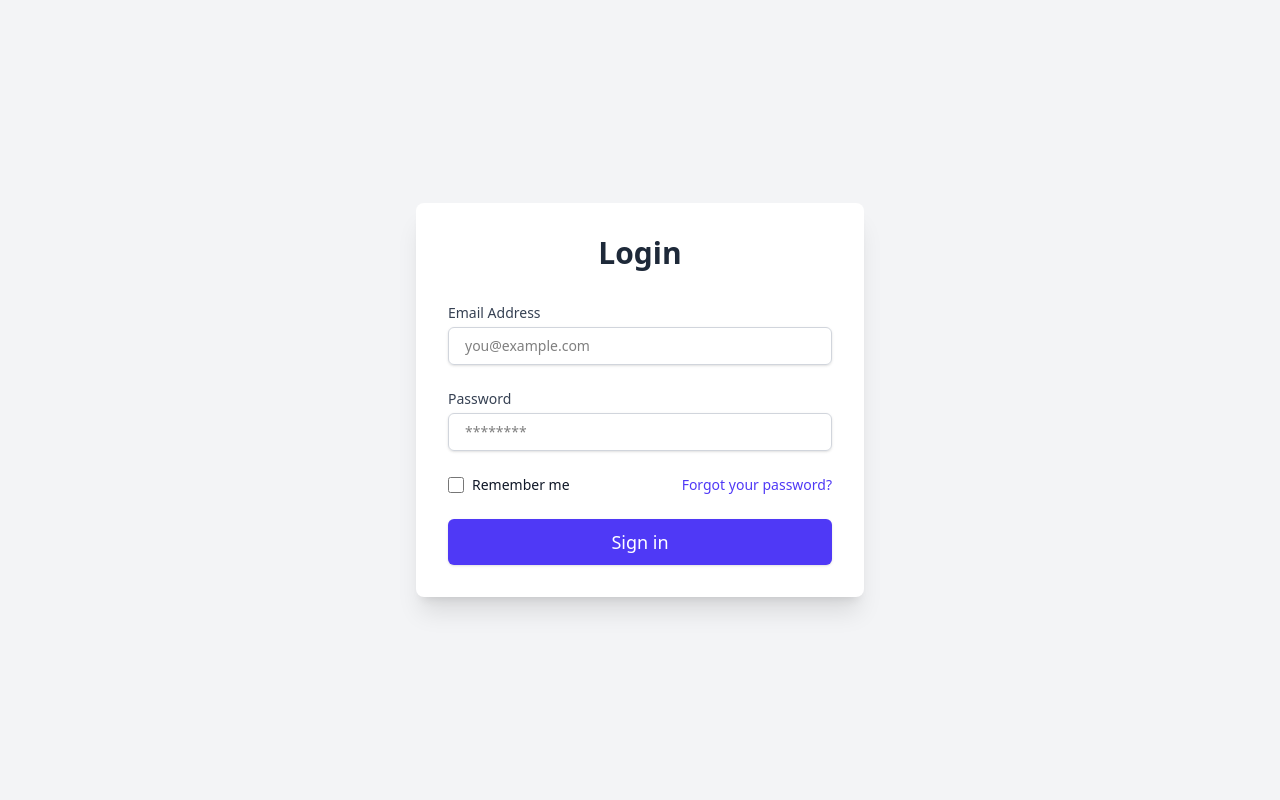
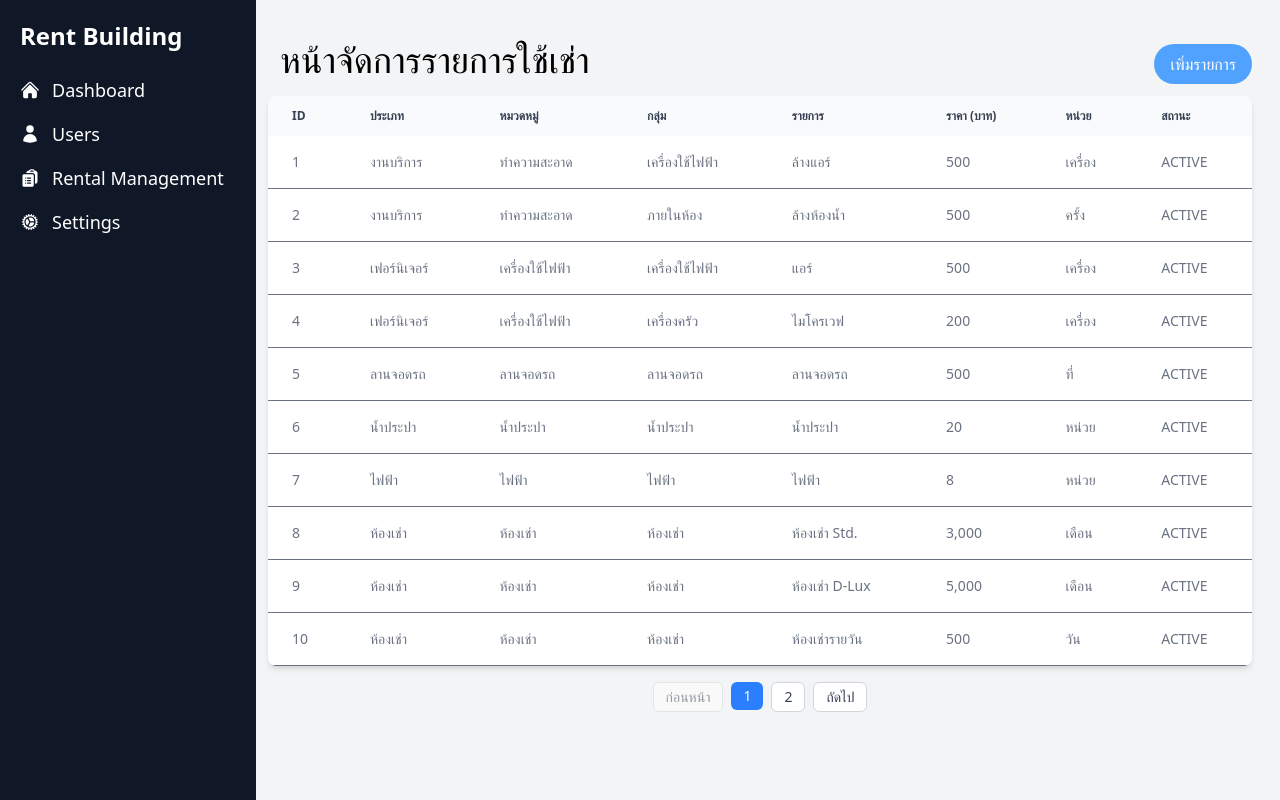
Before and after one commit to PakornPK/rent-building, a React (Vite) app: page /rental-management in a window 1280 px wide. Built offline with nearby package versions, Linux system fonts and the light colour scheme.

Commit message:
rename retal to retal-management

```diff
--- a/src/components/Pagination.jsx
+++ b/src/components/Pagination.jsx
@@ -1,7 +1,7 @@
 import React from 'react';
 
 const Pagination = ({ totalItems, pageSize, currentPage, onPageChange }) => {
-  const totalPages = Math.ceil(totalItems / pageSize);
+  const totalPages = Math?.ceil(totalItems / pageSize) || 1;
 
   // ถ้ามีหน้าเดียวก็นำ Pagination ออกไป
   if (totalPages <= 1) return null;
--- a/src/components/Sidebar.jsx
+++ b/src/components/Sidebar.jsx
@@ -1,5 +1,5 @@
 import { useState } from 'react';
-import { HomeIcon, UserIcon, CogIcon, BuildingOffice2Icon } from '@heroicons/react/24/solid'; // Example icons
+import { HomeIcon, UserIcon, CogIcon, ClipboardDocumentListIcon } from '@heroicons/react/24/solid'; // Example icons
 import { Link } from 'react-router';
 
 const Sidebar = () => {
@@ -50,9 +50,9 @@ const Sidebar = () => {
               </Link>
             </li>
             <li className='mb-4'>
-              <Link to="/rental" className='flex items-center text-lg hover:text-blue-400'>
-                <BuildingOffice2Icon className='h-5 w-5 mr-3' />
-                Rental
+              <Link to="/rental-management" className='flex items-center text-lg hover:text-blue-400'>
+                <ClipboardDocumentListIcon className='h-5 w-5 mr-3' />
+                Rental Management
               </Link>
             </li>
             <li className="mb-4">
--- a/src/components/Table.jsx
+++ b/src/components/Table.jsx
@@ -2,7 +2,7 @@ import React from 'react';
 
 const Table = ({ data, columns, pageSize, currentPage }) => {
   const startIndex = (currentPage - 1) * pageSize;
-  const currentData = data.slice(startIndex, startIndex + pageSize);
+  const currentData = data?.slice(startIndex, startIndex + pageSize) || [];
 
   return (
     <div className="overflow-x-auto shadow-md sm:rounded-lg">
--- a/src/pages/Rental.jsx
+++ /dev/null
@@ -1,60 +0,0 @@
-import React, { useState } from 'react'
-import Button from '../components/Button'
-import Modal from '../components/Modal';
-import UploadFile from '../components/UploadFile';
-
-function Rental() {
-    const [isModalOpen, setIsModalOpen] = useState(false);
-
-    return (
-        <>
-            <div className='text-2xl p-4'>จัดการค่าเช่า</div>
-            <div className='flex justify-end'>
-                <Button
-                    className="ml-3"
-                    onClick={() => setIsModalOpen(true)}
-                >
-                    เพิ่มห้องเช่า
-                </Button>
-            </div>
-
-            {isModalOpen && (
-                <Modal className="max-w-4xl">
-                    <div className='flex flex-col gap-3'>
-                        <div className='text-2xl p-4 text-center'>เพิ่มห้องเช่า</div>
-                        <div className='flex bg-neutral-200 p-3 gap-3 rounded-lg'>
-                            <div className='flex-1 border-r-1'>
-                                <label>Upload File (*.csv)</label>
-                                <div className='pr-3 pt-3'>
-                                    <UploadFile />
-                                </div>
-                            </div>
-                            <div className='flex-1'>
-                                <label>Download Example File</label>
-                                <div className='text-center pt-2'>
-                                    <Button>Download</Button>
-                                </div>
-                            </div>
-                        </div>
-                        <div className='flex justify-end gap-3'>
-                            <Button
-                                className={"w-20"}
-                                onClick={() => setIsModalOpen(false)}
-                            >
-                                Submit
-                            </Button>
-                            <Button
-                                className={"w-20 bg-rose-600 hover:bg-rose-700"}
-                                onClick={() => setIsModalOpen(false)}
-                            >
-                                Close
-                            </Button>
-                        </div>
-                    </div>
-                </Modal>
-            )}
-        </>
-    )
-}
-
-export default Rental
--- /dev/null
+++ b/src/pages/RentalManagement.jsx
@@ -0,0 +1,208 @@
+import React, { useState } from 'react'
+import Button from '../components/Button'
+import Modal from '../components/Modal';
+import UploadFile from '../components/UploadFile';
+import Table from '../components/Table';
+import Pagination from '../components/Pagination';
+
+const COLUMNS = [
+    { header: 'ID', accessor: 'id' },
+    { header: 'ประเภท', accessor: 'type' },
+    { header: 'หมวดหมู่', accessor: 'category' },
+    { header: 'กลุ่ม', accessor: 'group' },
+    { header: 'รายการ', accessor: 'item' },
+    { header: 'ราคา (บาท)', accessor: 'price' },
+    { header: 'หน่วย', accessor: 'unit' },
+    { header: 'สถานะ', accessor: 'status' },
+];
+
+const DATA = [
+    {
+        id: 1,
+        type: "งานบริการ",
+        category: "ทำความสะอาด",
+        group: "เครื่องใช้ไฟฟ้า",
+        item: "ล้างแอร์",
+        unit: "เครื่อง",
+        price: "500",
+        status: "ACTIVE"
+    },
+    {
+        id: 2,
+        type: "งานบริการ",
+        category: "ทำความสะอาด",
+        group: "ภายในห้อง",
+        item: "ล้างห้องน้ำ",
+        unit: "ครั้ง",
+        price: "500",
+        status: "ACTIVE"
+    },
+    {
+        id: 3,
+        type: "เฟอร์นิเจอร์",
+        category: "เครื่องใช้ไฟฟ้า",
+        group: "เครื่องใช้ไฟฟ้า",
+        item: "แอร์",
+        unit: "เครื่อง",
+        price: "500",
+        status: "ACTIVE"
+    },
+    {
+        id: 4,
+        type: "เฟอร์นิเจอร์",
+        category: "เครื่องใช้ไฟฟ้า",
+        group: "เครื่องครัว",
+        item: "ไมโครเวฟ",
+        unit: "เครื่อง",
+        price: "200",
+        status: "ACTIVE"
+    },
+    {
+        id: 5,
+        type: "ลานจอดรถ",
+        category: "ลานจอดรถ",
+        group: "ลานจอดรถ",
+        item: "ลานจอดรถ",
+        unit: "ที่",
+        price: "500",
+        status: "ACTIVE"
+    },
+    {
+        id: 6,
+        type: "น้ำประปา",
+        category: "น้ำประปา",
+        group: "น้ำประปา",
+        item: "น้ำประปา",
+        unit: "หน่วย",
+        price: "20",
+        status: "ACTIVE"
+    },
+    {
+        id: 7,
+        type: "ไฟฟ้า",
+        category: "ไฟฟ้า",
+        group: "ไฟฟ้า",
+        item: "ไฟฟ้า",
+        unit: "หน่วย",
+        price: "8",
+        status: "ACTIVE"
+    },
+    {
+        id: 8,
+        type: "ห้องเช่า",
+        category: "ห้องเช่า",
+        group: "ห้องเช่า",
+        item: "ห้องเช่า Std.",
+        unit: "เดือน",
+        price: "3,000",
+        status: "ACTIVE"
+    },
+    {
+        id: 9,
+        type: "ห้องเช่า",
+        category: "ห้องเช่า",
+        group: "ห้องเช่า",
+        item: "ห้องเช่า D-Lux",
+        unit: "เดือน",
+        price: "5,000",
+        status: "ACTIVE"
+    },
+    {
+        id: 10,
+        type: "ห้องเช่า",
+        category: "ห้องเช่า",
+        group: "ห้องเช่า",
+        item: "ห้องเช่ารายวัน",
+        unit: "วัน",
+        price: "500",
+        status: "ACTIVE"
+    },
+    {
+        id: 11,
+        type: "ห้องเช่า",
+        category: "ห้องเช่า",
+        group: "ห้องเช่า",
+        item: "ห้องเช่าชั่วคราว",
+        unit: "ชั่วคราว",
+        price: "300",
+        status: "ACTIVE"
+    },
+]
+
+const pageSize = 10;
+
+function RentalManagement() {
+    const [isModalOpen, setIsModalOpen] = useState(false);
+    const [currentPage, setCurrentPage] = useState(1);
+    const handlePageChange = (page) => {
+        setCurrentPage(page);
+    };
+    return (
+        <div className='p-3'>
+            <div className='flex justify-between'>
+                <div className='text-4xl p-3'>หน้าจัดการรายการใช้เช่า</div>
+                <div className='flex justify-end pb-3 pt-4'>
+                    <Button
+                        className="ml-3"
+                        onClick={() => setIsModalOpen(true)}
+                    >
+                        เพิ่มรายการ
+                    </Button>
+                </div>
+            </div>
+            <div>
+                <Table
+                    data={DATA}
+                    columns={COLUMNS}
+                    pageSize={pageSize}
+                    currentPage={currentPage}
+                />
+
+                <Pagination
+                    totalItems={DATA.length}
+                    pageSize={pageSize}
+                    currentPage={currentPage}
+                    onPageChange={handlePageChange}
+                />
+            </div>
+
+            {isModalOpen && (
+                <Modal className="max-w-4xl">
+                    <div className='flex flex-col gap-3'>
+                        <div className='text-2xl p-4 text-center'>เพิ่มห้องเช่า</div>
+                        <div className='flex bg-neutral-200 p-3 gap-3 rounded-lg'>
+                            <div className='flex-1 border-r-1'>
+                                <label>Upload File (*.csv)</label>
+                                <div className='pr-3 pt-3'>
+                                    <UploadFile />
+                                </div>
+                            </div>
+                            <div className='flex-1'>
+                                <label>Download Example File</label>
+                                <div className='text-center pt-2'>
+                                    <Button>Download</Button>
+                                </div>
+                            </div>
+                        </div>
+                        <div className='flex justify-end gap-3'>
+                            <Button
+                                className={"w-20"}
+                                onClick={() => setIsModalOpen(false)}
+                            >
+                                Submit
+                            </Button>
+                            <Button
+                                className={"w-20 bg-rose-600 hover:bg-rose-700"}
+                                onClick={() => setIsModalOpen(false)}
+                            >
+                                Close
+                            </Button>
+                        </div>
+                    </div>
+                </Modal>
+            )}
+        </div>
+    )
+}
+
+export default RentalManagement
--- a/src/route.jsx
+++ b/src/route.jsx
@@ -3,7 +3,7 @@ import Home from "./pages/Home";
 import Layout from './layouts/Layout';
 import Login from "./pages/Login";
 import User from './pages/User';
-import Rental from './pages/Rental';
+import RentalManagement from './pages/RentalManagement';
 
 const router = createBrowserRouter([
   {
@@ -15,8 +15,8 @@ const router = createBrowserRouter([
         element: <Home />,
       },
       {
-        path: "/rental",
-        element: <Rental />
+        path: "/rental-management",
+        element: <RentalManagement />
       },
       {
         path: "/user",
```
